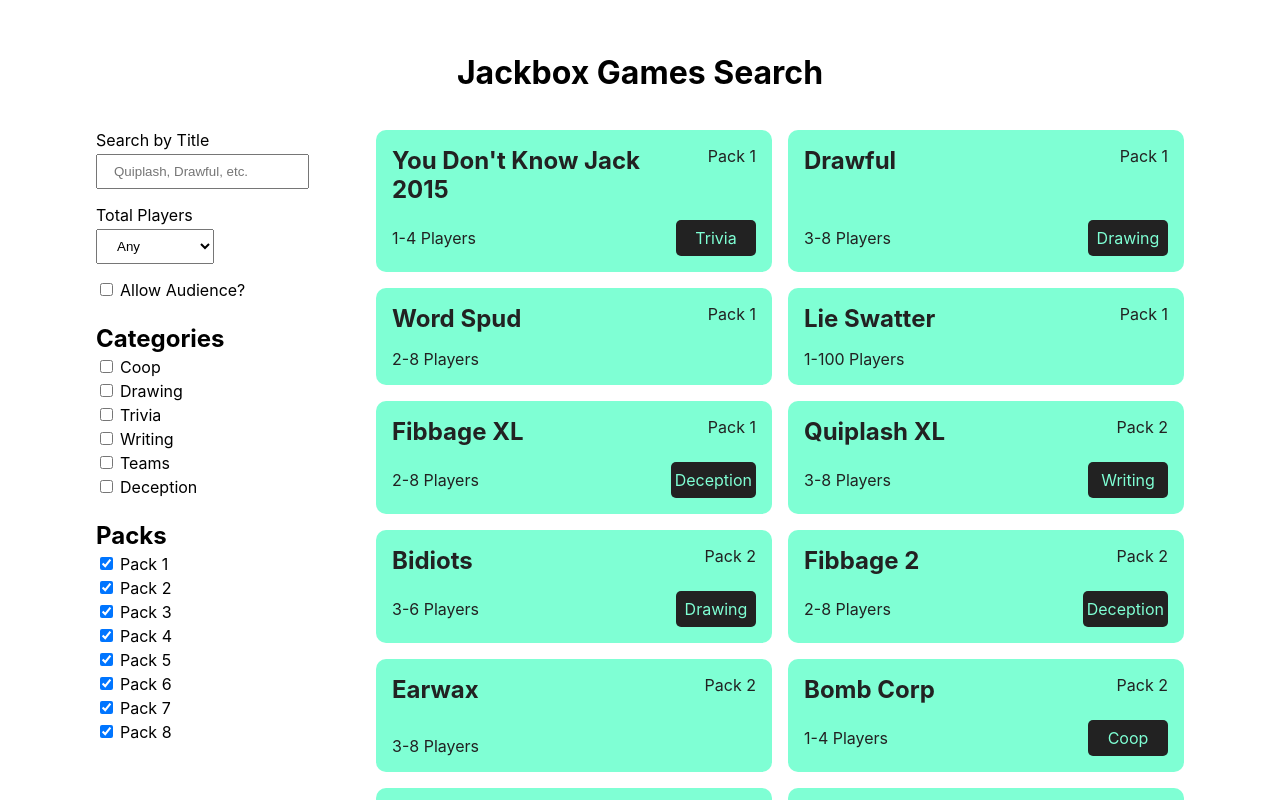
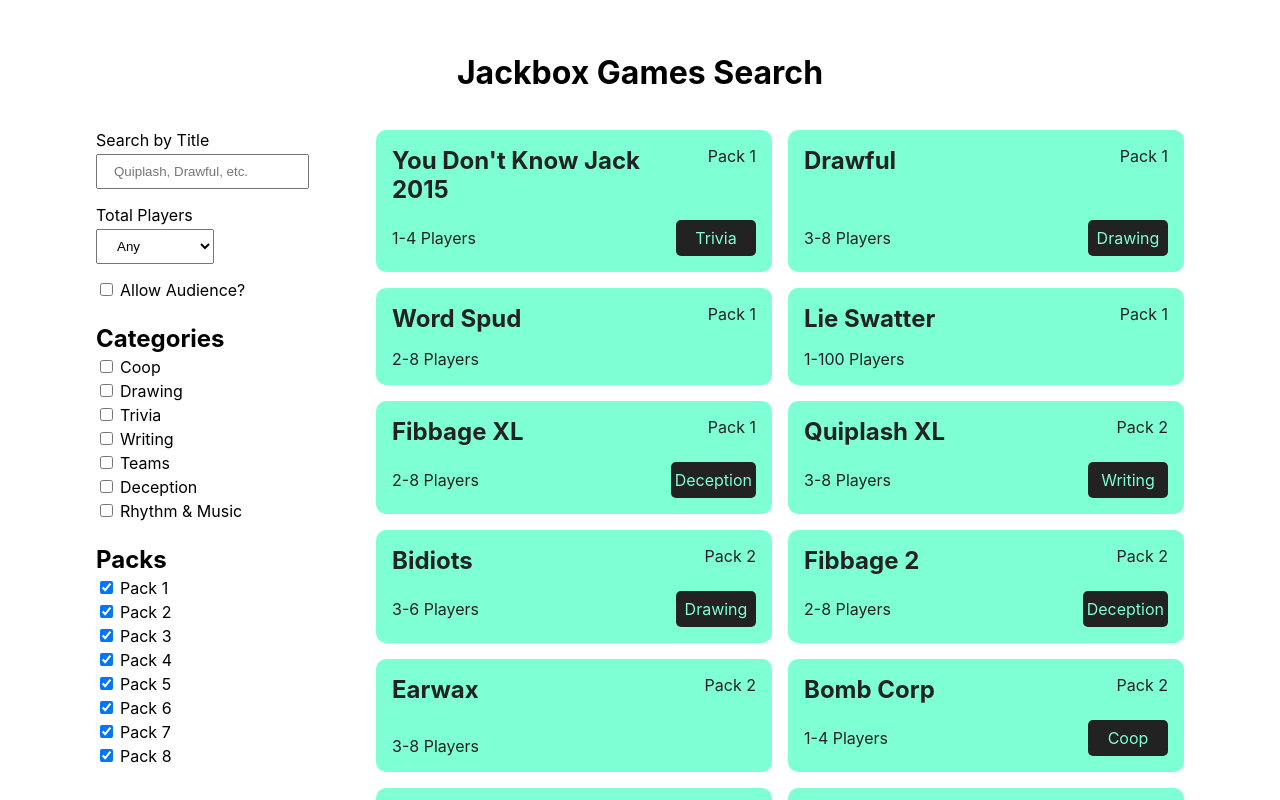
Before and after one commit to mikeshort10/jackbox-search, a Next.js app: page / in a window 1280 px wide. Shown: the top 800 px of the page. Built offline with nearby package versions, Linux system fonts and the light colour scheme.

Commit message:
feat: jb 9 and 10

```diff
--- a/data/index.ts
+++ b/data/index.ts
@@ -1,10 +1,12 @@
 export type Game = {
   title: string;
-  box: 1 | 2 | 3 | 4 | 5 | 6 | 7 | 8 | 9;
+  box: 1 | 2 | 3 | 4 | 5 | 6 | 7 | 8 | 9 | 10 | 11;
   minPlayers: number;
   maxPlayers: number;
   tags?: Partial<Record<Tag, true>>;
   hasAudience: boolean;
+  minTypicalPlayTime?: number;
+  maxTypicalPlayTime?: number;
 };
 
 export const tags = {
@@ -14,6 +16,7 @@
   writing: "Writing",
   teams: "Teams",
   deception: "Deception",
+  music: "Rhythm & Music"
 } as const;
 
 export type Tag = keyof typeof tags;
@@ -404,4 +407,126 @@
     },
     hasAudience: true,
   },
+  {
+    title: "Roomerang",
+    box: 9,
+    minPlayers: 4,
+    maxPlayers: 9,
+    tags: {
+      writing: true,
+    },
+    hasAudience: true,
+    minTypicalPlayTime: 25,
+    maxTypicalPlayTime: 35,
+  },
+  {
+    title: "Junktopia",
+    box: 9,
+    minPlayers: 3,
+    maxPlayers: 8,
+    minTypicalPlayTime: 15,
+    maxTypicalPlayTime: 25,
+    tags: {
+      writing: true,
+    },
+    hasAudience: true,
+  },
+  {
+    title: "Nonsensory",
+    box: 9,
+    minPlayers: 3,
+    maxPlayers: 8,
+    minTypicalPlayTime: 15,
+    maxTypicalPlayTime: 25,
+    tags: {
+      writing: true,
+    },
+    hasAudience: true,
+  },
+  {
+    title: "Fibbage 4",
+    box: 9,
+    minPlayers: 2,
+    maxPlayers: 8,
+    minTypicalPlayTime: 20,
+    maxTypicalPlayTime: 20,
+    tags: {
+      deception: true,
+    },
+    hasAudience: true,
+  },
+  {
+    title: "Quixort",
+    box: 9,
+    minPlayers: 1,
+    maxPlayers: 10,
+    minTypicalPlayTime: 15,
+    maxTypicalPlayTime: 20,
+    tags: {
+      trivia: true,
+    },
+    hasAudience: true,
+  },
+  {
+    title: "Tee K.O. 2",
+    box: 10,
+    minPlayers: 3,
+    maxPlayers: 8,
+    minTypicalPlayTime: 20,
+    maxTypicalPlayTime: 20,
+    tags: {
+      drawing: true,
+      writing: true
+    },
+    hasAudience: true,
+  },
+  {
+    title: "Timejinx",
+    box: 10,
+    minPlayers: 1,
+    maxPlayers: 8,
+    minTypicalPlayTime: 15,
+    maxTypicalPlayTime: 20,
+    tags: {
+      trivia: true,
+    },
+    hasAudience: true,
+  },
+  {
+    title: "FixyText",
+    box: 10,
+    minPlayers: 3,
+    maxPlayers: 8,
+    minTypicalPlayTime: 15,
+    maxTypicalPlayTime: 20,
+    tags: {
+      teams: true,
+    },
+    hasAudience: true,
+  },
+  {
+    title: "Dodo Re Mi",
+    box: 10,
+    minPlayers: 1,
+    maxPlayers: 9,
+    minTypicalPlayTime: 15,
+    maxTypicalPlayTime: 25,
+    tags: {
+      trivia: true,
+      music: true
+    },
+    hasAudience: true,
+  },
+  {
+    title: "Hypnotorious",
+    box: 10,
+    minPlayers: 4,
+    maxPlayers: 8,
+    minTypicalPlayTime: 15,
+    maxTypicalPlayTime: 25,
+    tags: {
+      teams: true,
+    },
+    hasAudience: true,
+  },
 ];
```
